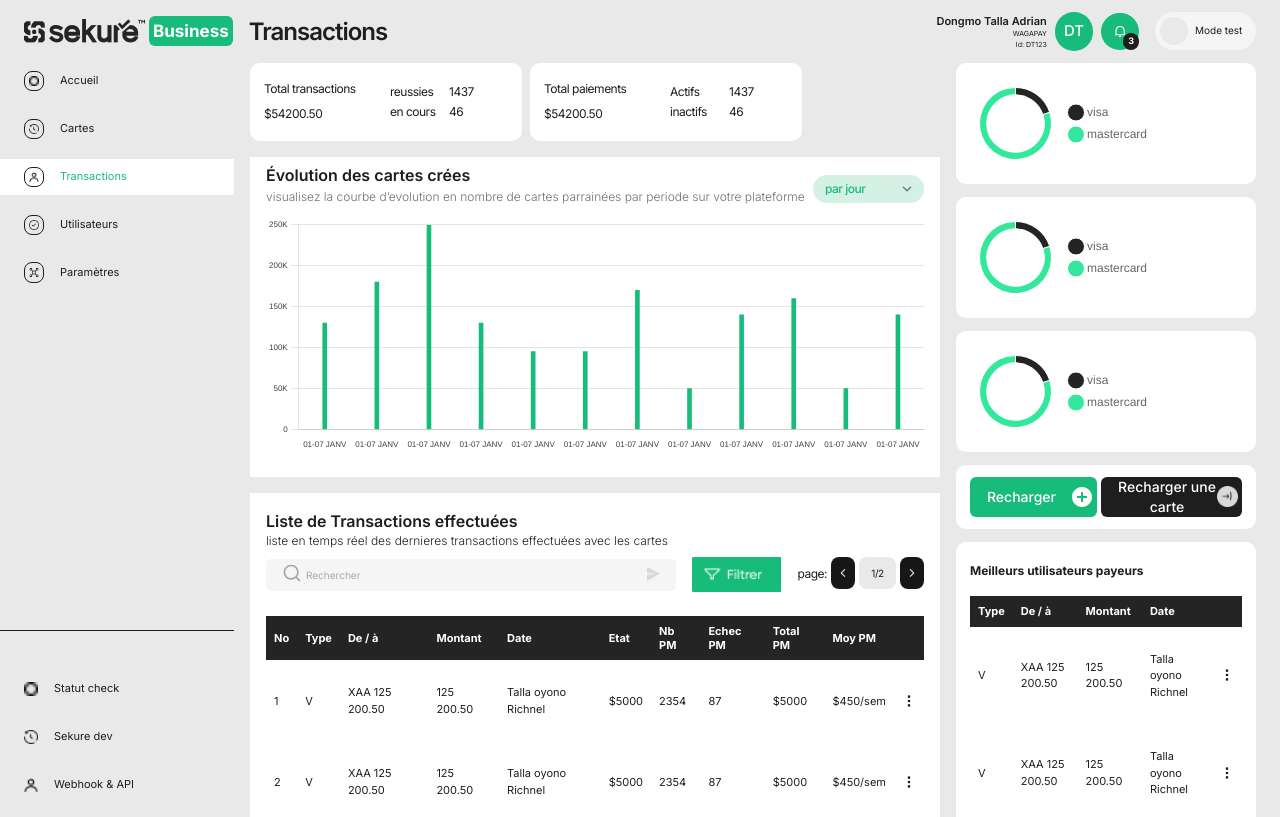
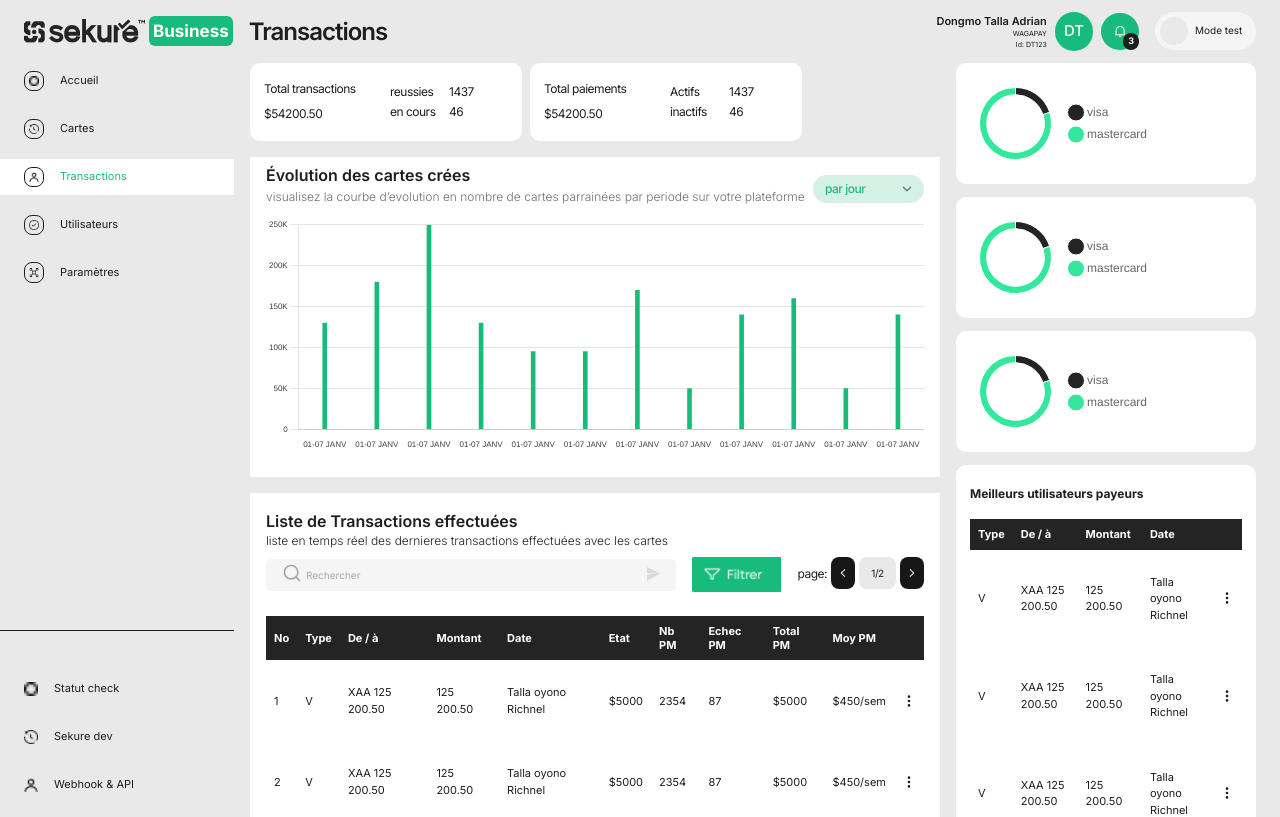
Before and after one commit to CodedJay672/sekure-business, a Next.js app: page /transactions in a window 1280 px wide. Shown: the top 817 px of the page. Built offline with nearby package versions, Linux system fonts and the light colour scheme.

Commit message:
remove buttons section from transaction page

```diff
--- a/src/app/transactions/page.tsx
+++ b/src/app/transactions/page.tsx
@@ -39,33 +39,7 @@ const Transactions = () => {
         <div className='w-full py-3 px-[14px] bg-white overflow-hidden rounded-[10px]'>
           <StatsCard entry={[20, 80]} />
         </div>
-        <div className='w-full bg-white rounded-[10px] px-[14px] py-3 flex-between gap-1'>
-          <Button
-            variant='default'
-            type='button'
-            className='primary-btn flex-between flex-1 px-[3px]'
-          >
-            <span className='flex-1 text-center'>
-              Recharger
-            </span>
-            <RiAddCircleFill size={24} className='fill-white' />
-          </Button>
-          <Button
-            variant='secondary'
-            type='button'
-            className='bg-dark3 flex-between text-white text-pretty flex-1 pr-[4px]'
-          >
-            <span className='flex-1 text-center'>
-              Recharger une carte
-            </span>
-            <Image
-              src='/assets/images/forward.png'
-              alt='arrow-right'
-              width={21}
-              height={21}
-            />
-          </Button>
-        </div>
+
         <div className='w-full bg-white rounded-[10px] px-[14px] py-3'>
           <Table variant='small' columns={smallTable} data={smallData} />
         </div>
```
